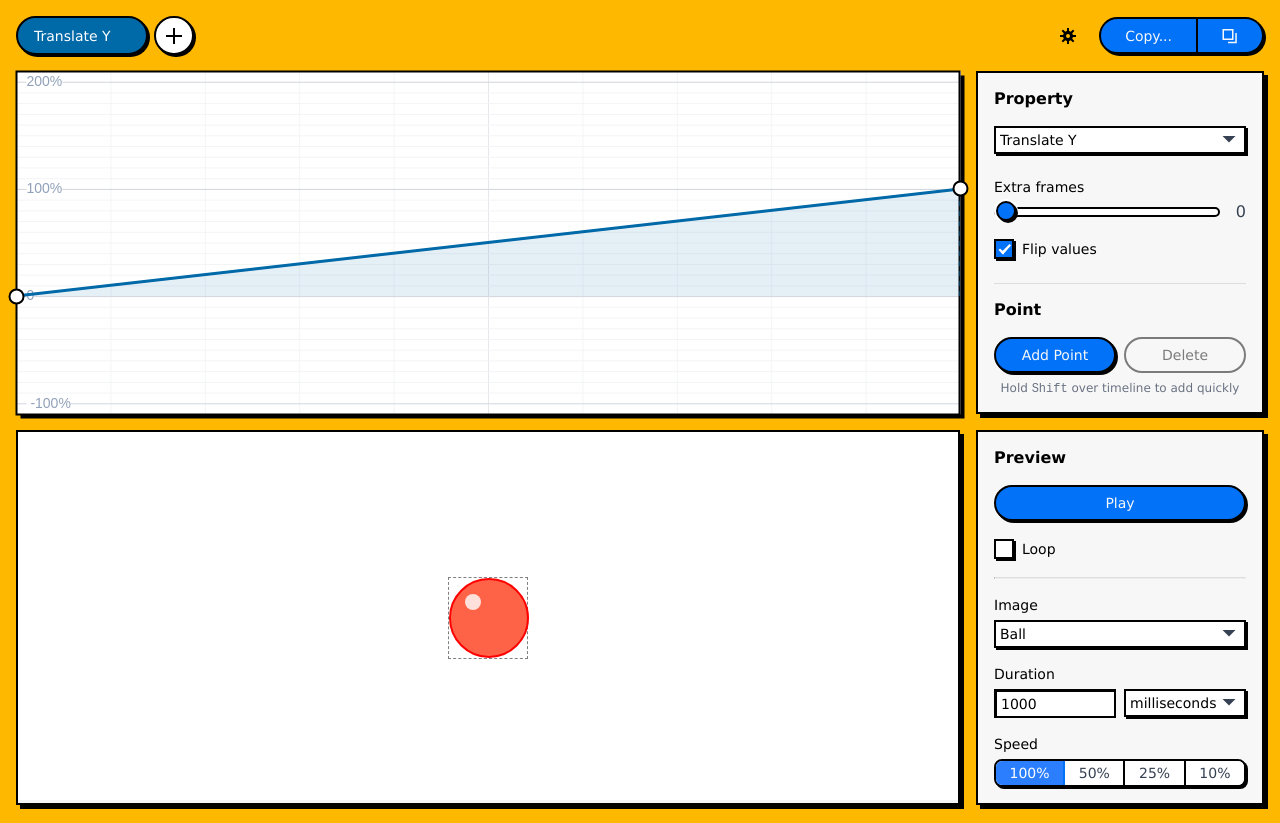
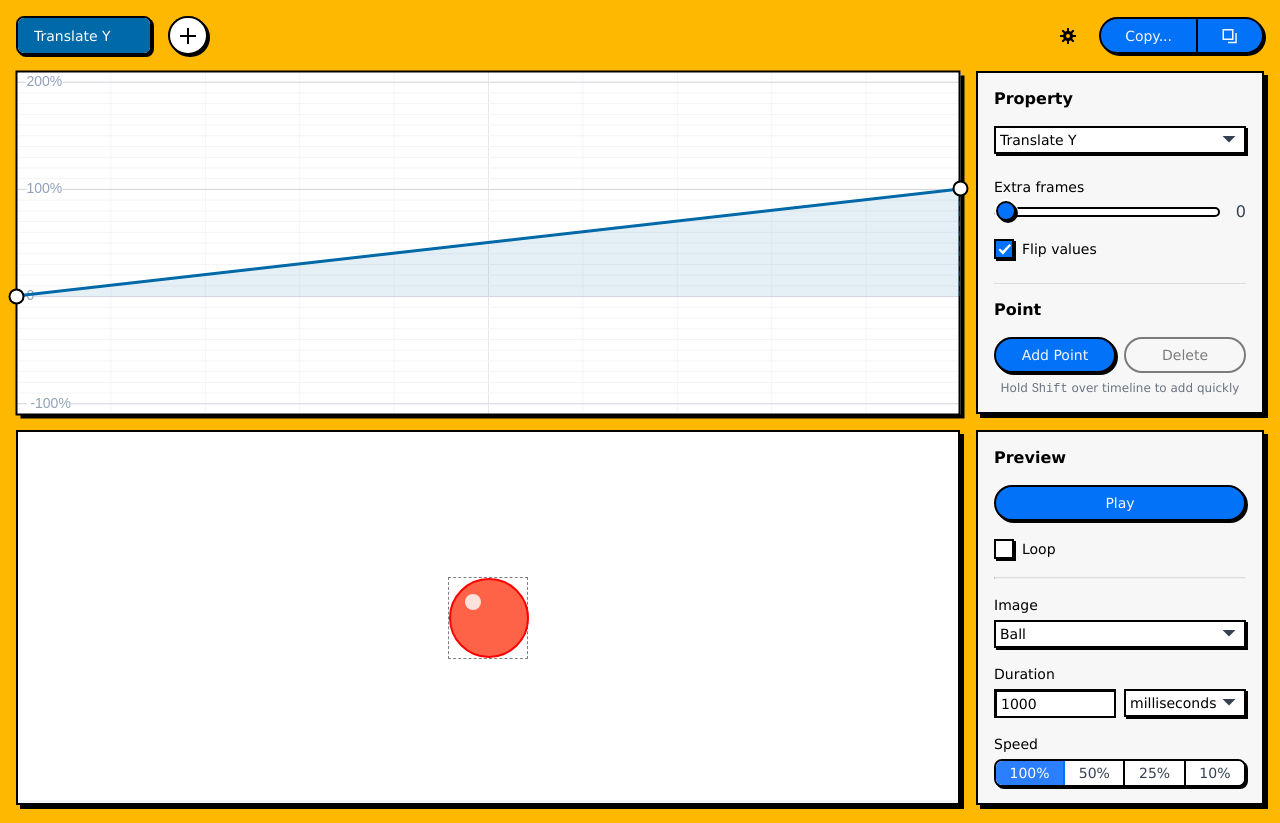
Before and after one commit to gillibrand/keyframe-click, a React (Vite) app: page / in a window 1280 px wide. Built offline with nearby package versions, Linux system fonts and the light colour scheme.

Commit message:
Unify tabs like a large segmented control

```diff
--- a/src/components/tab/RadioTab.tsx
+++ b/src/components/tab/RadioTab.tsx
@@ -64,7 +64,7 @@ export const RadioTab = memo(function RadioTab({
 
   return (
     <div
-      className={cx("RadioTab flex flex-nowrap gap-2 items-center", { "can-delete": !!canDelete })}
+      className={cx("RadioTab flex flex-nowrap gap-3 items-center", { "can-delete": !!canDelete })}
       style={style}
       onKeyDown={handleDelKey}
       onClick={moveFocusToInputOnClick}
--- a/src/components/tab/RadioTabGroup.tsx
+++ b/src/components/tab/RadioTabGroup.tsx
@@ -59,8 +59,8 @@ export function RadioTabGroup({
   );
 
   return (
-    <div className={cx("RadioTabGroup", className)}>
-      <div className="flex min-w-px" ref={animationParentRef}>
+    <div className={cx("RadioTabGroup gap-4", className)}>
+      <div className="flex min-w-px RadioTabGroup__tabs" ref={animationParentRef}>
         {tabs.map((t) => (
           // Wrap each tab in a div. That's what we animate in/out since it has no padding or margin
           // so can shrink to 0 width
@@ -80,7 +80,7 @@ export function RadioTabGroup({
       </div>
 
       <button
-        className="button is-secondary is-round ml-375"
+        className="button is-secondary is-round"
         onClick={onAddNew}
         disabled={!canAddNew}
         title={!canAddNew ? "All properties are already being used" : "Add property"}
--- a/src/components/tab/tab.css
+++ b/src/components/tab/tab.css
@@ -5,7 +5,27 @@
 
 .RadioTabGroup__tabWrapper:not(:first-child) {
   & > .RadioTab {
-    margin-inline-start: 0.375rem;
+    /* leading border to separate each button */
+    border-inline-start: solid var(--border-width) var(--c-neo-black);
+  }
+}
+
+.RadioTabGroup__tabs {
+  border-radius: 0.5rem;
+  /* border-end-start-radius: 0; */
+  /* border-end-end-radius: 0; */
+  overflow: hidden;
+  border: solid 2px var(--c-neo-black);
+
+  background-color: white;
+  box-shadow: 0.125rem 0.125rem 0 0 var(--shadow-color);
+
+  &:has(:focus-visible) {
+    outline: solid var(--outline-width) var(--outline-color);
+    outline-offset: var(--outline-offset);
+    box-shadow: 0 0 0 0.125rem white;
+    /* border-color: transparent; */
+    z-index: 1;
   }
 }
 
@@ -22,11 +42,7 @@
   --default-tab-bg-color: var(--tab-bg-color, gray);
   background-color: white;
 
-  border: solid 2px var(--c-neo-black);
-
   color: var(--default-tab-bg-color);
-
-  border-radius: 999px;
 
   &:has(:checked) {
     color: white;
@@ -42,35 +58,26 @@
   &:not(.can-delete),
   &:not(:has(:checked)) {
     .RadioTab__button {
-      visibility: hidden;
+      /* visibility: hidden; */
+      scale: 0;
+      /* opacity: 0; */
       flex-shrink: 100;
-
-      /* width: 0; */
     }
-  }
-
-  &:last-child {
-    box-shadow: 0.125rem 0.125rem 0 0 var(--shadow-color);
-  }
-
-  &:has(:focus-visible) {
-    outline: solid var(--outline-width) var(--outline-color);
-    outline-offset: var(--outline-offset);
-    box-shadow: 0 0 0 0.125rem white;
-    border-color: transparent;
-    z-index: 1;
   }
 }
 
 .RadioTab__button {
   appearance: none;
-  border-radius: 4px;
   border-radius: 999px;
   border: none;
   background-color: var(--c-neo-white);
   padding: 0;
   color: black;
   cursor: pointer;
+
+  /* transition:
+    scale 100ms,
+    opacity 100ms; */
 
   line-height: 1;
 
```
